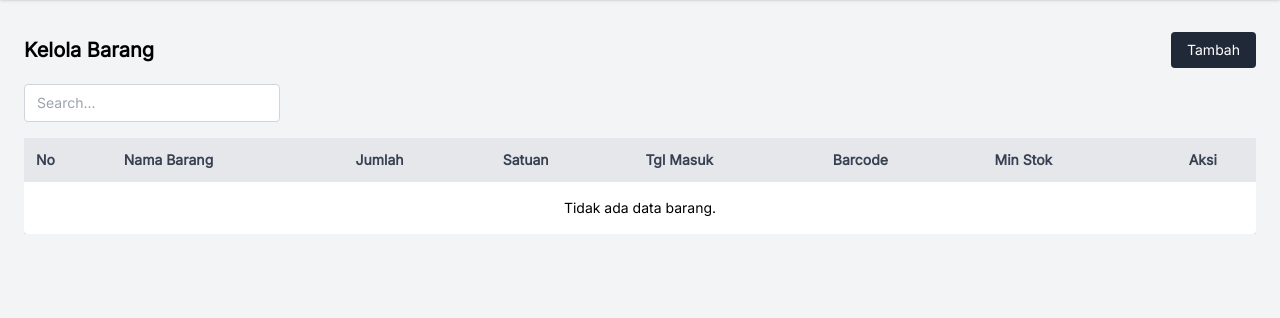
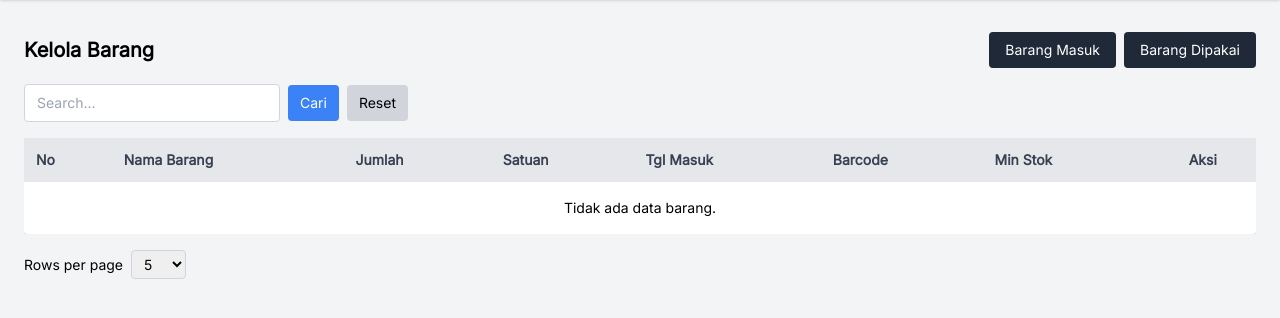
Before and after one commit to fznzlfkr/logistik-cek-barang, a CodeIgniter 4 app: the page made by app/Views/user/kelola_barang.php in a window 1280 px wide. Shown: the part 64-382 px from the top of the page. Run offline with PHP 8.4 and a stand-in for CodeIgniter, Linux system fonts and the light colour scheme; the template is opened without the code that fills it, so the values that code supplies are empty; some libraries are stand-ins or nearby versions.

Commit message:
barang masuk & dipakai

```diff
--- a/app/Config/Routes.php
+++ b/app/Config/Routes.php
@@ -32,6 +32,10 @@ $routes->group('user', ['filter' => 'auth'], function ($routes) {
     $routes->post('download_barcode/(:num)', 'UserController::downloadBarcode/$1');
     $routes->get('barang/pdf/(:any)', 'UserController::pdf/$1');
     $routes->get('riwayat', 'UserController::riwayat');
+    $routes->get('barang_masuk', 'UserController::barangMasuk');
+    $routes->post('barang_masuk/save', 'UserController::simpanBarangMasuk');
+    $routes->get('barang_keluar', 'UserController::barangKeluar');
+    $routes->post('barang_keluar/save', 'UserController::saveBarangKeluar');
     $routes->get('profil', 'UserController::profil');
     $routes->post('profil/update', 'UserController::update');
     $routes->post('profil/ganti-password', 'UserController::gantiPassword');
--- a/app/Views/user/kelola_barang.php
+++ b/app/Views/user/kelola_barang.php
@@ -6,8 +6,13 @@
     <!-- Header -->
     <div class="flex justify-between items-center mb-4">
         <h1 class="text-xl font-bold">Kelola Barang</h1>
-        <button type="button" onclick="openModalTambah()" class="bg-gray-800 text-white px-4 py-2 rounded hover:bg-gray-700 text-sm">Tambah</button>
+        <div class="flex space-x-2">
+            <button type="button" onclick="openModal('modalTambah')" class="bg-gray-800 text-white px-4 py-2 rounded hover:bg-gray-700 text-sm">Barang Masuk</button>
+            <button type="button" onclick="openModal('modalKeluar')" class="bg-gray-800 text-white px-4 py-2 rounded hover:bg-gray-700 text-sm">Barang Dipakai</button>
         </div>
+    </div>
+
+    <!-- Flash Message -->
     <?php if (session()->getFlashdata('error')): ?>
         <div id="errorAlert" class="error-message">
             <?= session()->getFlashdata('error'); ?>
@@ -20,11 +25,26 @@
     <?php endif; ?>
 
     <!-- Search -->
-    <div class="mb-4">
-        <form method="get" action="">
-            <input type="text" name="q" placeholder="Search..." class="px-3 py-2 border border-gray-300 rounded w-64 focus:outline-none focus:ring focus:ring-blue-200 text-sm" value="<?= esc($_GET['q'] ?? '') ?>" />
+  <div class="mb-4 flex items-center gap-2">
+    <form method="get" class="flex items-center gap-2">
+      <input type="text" name="keyword" value="<?= esc(service('request')->getVar('keyword')) ?>"
+        placeholder="Search..."
+        class="px-3 py-2 border border-gray-300 rounded w-64 focus:outline-none focus:ring focus:ring-blue-200 text-sm" />
+
+      <button type="submit"
+        class="px-3 py-2 bg-blue-500 text-white text-sm rounded hover:bg-blue-600 transition">
+        Cari
+      </button>
+
+      <?php if (service('request')->getVar('keyword') || service('request')->getVar('per_page')): ?>
+        <a href="<?= current_url() ?>"
+          class="px-3 py-2 bg-gray-300 text-sm rounded hover:bg-gray-400 transition">
+          Reset
+        </a>
+      <?php endif; ?>
     </form>
   </div>
+
 
     <!-- Table -->
     <div class="overflow-x-auto">
@@ -43,9 +63,7 @@
             </thead>
             <tbody>
                 <?php if (!empty($barangList)): ?>
-                    <?php $no = 1;
-
-                    foreach ($barangList as $barang): ?>
+                    <?php $no = 1; foreach ($barangList as $barang): ?>
                         <tr class="border-t hover:bg-gray-50">
                             <td class="p-3"><?= $no++ ?></td>
                             <td class="p-3"><?= esc($barang['nama_barang']) ?></td>
@@ -67,13 +85,9 @@
                                     </button>
                                 </form>
                                 <!-- Hapus -->
-                                <form action="<?= base_url('user/hapus_barang/' . $barang['id_barang']) ?>"
-                                    method="post"
-                                    class="form-hapus inline">
+                                <form action="<?= base_url('user/hapus_barang/' . $barang['id_barang']) ?>" method="post" class="form-hapus inline">
                                     <?= csrf_field() ?>
-                                    <button title="Hapus"
-                                        type="submit"
-                                        class="btn-hapus inline-flex items-center px-2 py-1 bg-red-500 hover:bg-red-600 text-white rounded transition">
+                                    <button title="Hapus" type="submit" class="btn-hapus inline-flex items-center px-2 py-1 bg-red-500 hover:bg-red-600 text-white rounded transition">
                                         <i data-feather="trash" class="w-4 h-4"></i>
                                     </button>
                                 </form>
@@ -82,27 +96,51 @@
                     <?php endforeach; ?>
                 <?php else: ?>
                     <tr>
-
                         <td colspan="9" class="text-center py-4">Tidak ada data barang.</td>
-
                     </tr>
                 <?php endif; ?>
             </tbody>
         </table>
     </div>
+  <!-- Footer Pagination -->
+  <div class="flex justify-between items-center mt-4 text-sm">
+    <div class="flex items-center gap-2">
+      <span>Rows per page</span>
+      <form method="get">
+        <input type="hidden" name="keyword" value="<?= esc($keyword) ?>" />
+        <select name="per_page" onchange="this.form.submit()" class="border border-gray-300 px-2 py-1 rounded">
+          <option value="5" <?= ($perPage == 5) ? 'selected' : '' ?>>5</option>
+          <option value="10" <?= ($perPage == 10) ? 'selected' : '' ?>>10</option>
+          <option value="25" <?= ($perPage == 25) ? 'selected' : '' ?>>25</option>
+        </select>
+      </form>
+    </div>
 
-    <!-- Modal Tambah -->
+    <div class="flex items-center justify-center gap-2 mt-4">
+      <?php if ($pager): ?>
+        <div class="flex items-center space-x-1">
+          <?= $pager->simpleLinks('barang', 'tailwind_pagination') ?>
+        </div>
+      <?php endif; ?>
+    </div>
+  </div>
+</main>
+    <!-- Modal Tambah (Barang Masuk) -->
+<!-- Modal Tambah (Barang Masuk) -->
 <div id="modalTambah" class="hidden fixed inset-0 bg-black bg-opacity-40 flex items-center justify-center z-50">
     <div class="bg-white rounded-lg shadow-lg w-3/4 p-6 relative">
         <button type="button" onclick="closeModal('modalTambah')" class="absolute top-3 right-3 text-gray-500 hover:text-gray-700">&times;</button>
-            <h2 class="text-lg font-semibold mb-4">Tambah Barang</h2>
-            <form id="formTambahBarang" action="<?= base_url('user/simpan_barang') ?>" method="post" enctype="multipart/form-data" class="grid grid-cols-3 gap-6">
+        <h2 class="text-lg font-semibold mb-4">Barang Masuk</h2>
+
+        <form id="formTambahBarang" action="<?= base_url('user/barang_masuk/save') ?>" method="post" enctype="multipart/form-data" class="grid grid-cols-3 gap-6">
             <?= csrf_field() ?>
+
             <!-- Form Kiri -->
             <div class="col-span-2 grid grid-cols-2 gap-4">
                 <div>
-                        <label class="block text-sm">Nama barang</label>
-                        <input type="text" name="nama_barang" id="inputNamaBarang" placeholder="Masukkan nama barang" class="w-full border rounded px-3 py-2" required>
+                    <label class="block text-sm">Nama Barang</label>
+                    <!-- ✅ Input text, bukan dropdown -->
+                    <input type="text" name="nama_barang" id="inputNamaBarang" placeholder="Masukkan nama barang baru" class="w-full border rounded px-3 py-2" required>
                 </div>
                 <div>
                     <label class="block text-sm">Jumlah</label>
@@ -121,6 +159,7 @@
                     <input type="number" name="minimum_stok" id="inputMinimumStok" placeholder="Minimum stok" class="w-full border rounded px-3 py-2" required>
                 </div>
             </div>
+
             <!-- Form Barcode -->
             <div class="col-span-1 flex flex-col items-center justify-center border rounded p-4">
                 <label class="block text-sm mb-2">Barcode (QR Code)</label>
@@ -128,6 +167,7 @@
                 <button type="button" onclick="generateBarcode()" class="bg-gray-800 text-white px-4 py-2 rounded mb-2">Generate</button>
                 <input type="text" name="barcode" id="barcodeInput" class="w-full border rounded px-3 py-2 text-center" readonly required>
             </div>
+
             <!-- Tombol -->
             <div class="col-span-3 flex justify-end gap-2 mt-4">
                 <button type="submit" class="bg-gray-800 text-white px-4 py-2 rounded">Tambah</button>
@@ -137,60 +177,81 @@
     </div>
 </div>
 
-    <!-- Modal Edit -->
-    <div id="modalEdit" class="hidden fixed inset-0 bg-black bg-opacity-40 flex items-center justify-center z-50">
+
+    <!-- Modal Barang Keluar -->
+<!-- Modal Barang Keluar -->
+<div id="modalKeluar" class="hidden fixed inset-0 bg-black bg-opacity-40 flex items-center justify-center z-50">
     <div class="bg-white rounded-lg shadow-lg w-3/4 p-6 relative">
-            <button type="button" onclick="closeModal('modalEdit')" class="absolute top-3 right-3 text-gray-500 hover:text-gray-700">&times;</button>
-            <h2 class="text-lg font-semibold mb-4">Edit Barang</h2>
-            <form id="formEditBarang" action="" method="post" enctype="multipart/form-data" class="grid grid-cols-3 gap-6">
+        <button type="button" onclick="closeModal('modalKeluar')" class="absolute top-3 right-3 text-gray-500 hover:text-gray-700">&times;</button>
+        <h2 class="text-lg font-semibold mb-4">Barang Dipakai   </h2>
+
+        <form id="formBarangKeluar" action="<?= base_url('user/barang_keluar/save') ?>" method="post" class="grid grid-cols-2 gap-6">
             <?= csrf_field() ?>
-                <input type="hidden" name="id_barang" id="editIdBarang">
-                <!-- Form Kiri -->
-                <div class="col-span-2 grid grid-cols-2 gap-4">
+
+            <!-- Pilih Barang -->
             <div>
-                        <label class="block text-sm">Nama barang</label>
-                        <input type="text" name="nama_barang" id="editNamaBarang" class="w-full border rounded px-3 py-2" required>
+                <label for="id_barang" class="block text-sm font-medium">Pilih Barang</label>
+                <select name="id_barang" id="id_barang" class="w-full border rounded px-3 py-2" required>
+                    <option value="">-- Pilih Barang --</option>
+                    <?php foreach ($barangList as $barang): ?>
+                        <option value="<?= $barang['id_barang'] ?>">
+                            <?= esc($barang['nama_barang']) ?> (Stok: <?= esc($barang['jumlah']) ?>)
+                        </option>
+                    <?php endforeach; ?>
+                </select>
             </div>
+
+            <!-- Jumlah Keluar -->
             <div>
-                        <label class="block text-sm">Jumlah</label>
-                        <input type="number" name="jumlah" id="editJumlah" class="w-full border rounded px-3 py-2" required>
+                <label for="jumlah" class="block text-sm font-medium">Jumlah Dipakai</label>
+                <input
+                    type="number"
+                    name="jumlah"
+                    id="jumlah"
+                    placeholder="Masukkan jumlah Dipakai"
+                    class="w-full border rounded px-3 py-2"
+                    min="1"
+                    required
+                >
             </div>
+
+            <!-- Tanggal Keluar -->
             <div>
-                        <label class="block text-sm">Satuan</label>
-                        <input type="text" name="satuan" id="editSatuan" class="w-full border rounded px-3 py-2" required>
+                <label for="tanggal" class="block text-sm font-medium">Tanggal Dipakai</label>
+                <input
+                    type="date"
+                    name="tanggal"
+                    id="tanggal"
+                    class="w-full border rounded px-3 py-2"
+                    required
+                >
             </div>
-                    <div>
-                        <label class="block text-sm">Tanggal Masuk</label>
-                        <input type="date" name="tanggal_masuk" id="editTanggalMasuk" class="w-full border rounded px-3 py-2" required>
-                    </div>
-                    <div>
-                        <label class="block text-sm">Minimum Stok</label>
-                        <input type="number" name="minimum_stok" id="editMinimumStok" class="w-full border rounded px-3 py-2" required>
-                    </div>
-                </div>
-                <!-- Form Barcode -->
-                <div class="col-span-1 flex flex-col items-center justify-center border rounded p-4">
-                    <label class="block text-sm mb-2">Barcode (QR Code)</label>
-                    <div id="editQrcode" class="w-32 h-32 flex items-center justify-center bg-gray-100 border mb-3"></div>
-                    <input type="text" name="barcode" id="editBarcode" class="w-full border rounded px-3 py-2 text-center" readonly required>
-                </div>
+
+
             <!-- Tombol -->
-                <div class="col-span-3 flex justify-end gap-2 mt-4">
-                    <button type="submit" class="bg-blue-600 text-white px-4 py-2 rounded">Update</button>
-                    <button type="button" onclick="closeModal('modalEdit')" class="bg-gray-300 text-black px-4 py-2 rounded">Batal</button>
+            <div class="col-span-2 flex justify-end gap-2 mt-4">
+                <button type="submit" class="bg-gray-800 text-white px-4 py-2 rounded hover:bg-gray-900">Simpan</button>
+                <button type="button" onclick="closeModal('modalKeluar')" class="bg-gray-300 text-black px-4 py-2 rounded hover:bg-gray-400">Batal</button>
             </div>
         </form>
     </div>
 </div>
+
+
 
 </main>
 
 <!-- SCRIPT -->
 <script src="https://cdnjs.cloudflare.com/ajax/libs/qrcodejs/1.0.0/qrcode.min.js"></script>
 <script>
-    function openModalTambah() {
-        document.getElementById('modalTambah').classList.remove('hidden');
+    function openModal(id) {
+        document.getElementById(id).classList.remove('hidden');
         document.body.style.overflow = 'hidden';
+    }
+
+    function closeModal(id) {
+        document.getElementById(id).classList.add('hidden');
+        document.body.style.overflow = 'auto';
     }
 
     function openModalEdit(barang) {
@@ -214,11 +275,6 @@
         });
     }
 
-    function closeModal(id) {
-        document.getElementById(id).classList.add('hidden');
-        document.body.style.overflow = 'auto';
-    }
-
     function generateBarcode() {
         const nama = document.getElementById('inputNamaBarang').value;
         if (!nama) {
--- a/app/Views/user/riwayat.php
+++ b/app/Views/user/riwayat.php
@@ -54,7 +54,7 @@
           <?php foreach ($riwayatData as $index => $riwayat): ?>
             <tr class="border-t hover:bg-gray-50">
               <td class="p-3"><?= $index + 1 ?></td>
-              <td class="p-3"><?= date('d-m-Y H:i:s', strtotime($riwayat['tanggal'] . ' +7 hours')) ?></td>
+              <td class="p-3"><?= date('d-m-Y H:i:s', strtotime($riwayat['tanggal'])) ?></td>
               <td class="p-3"><?= $riwayat['nama_barang'] ?></td>
               <td class="p-3"><?= $riwayat['jumlah'] ?></td>
               <td class="p-3"><?= $riwayat['jenis'] ?></td>
```
Also changed, not shown: app/Controllers/UserController.php (+222 -7 lines). Lines whose indentation alone changed are shown as unchanged.
